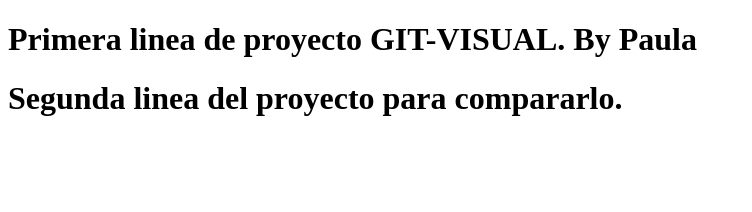
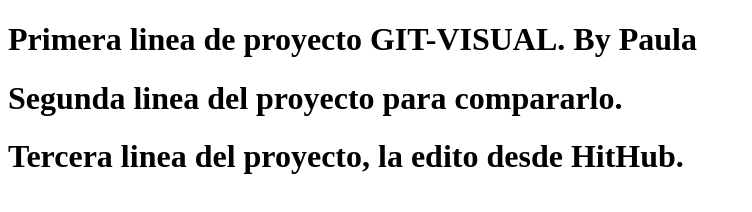
Before and after one commit to paulaolivar99/PruebaGit-Visual, a plain HTML site: page index.html in a window 1280 px wide. Shown: the whole page, without its empty margins (0-752 px from the left). Drawn offline with Linux system fonts and the light colour scheme.

Commit message:
Commit desde HitHub, añado tercera linea.

```diff
--- a/index.html
+++ b/index.html
@@ -10,6 +10,7 @@
 <body>
     <h1>Primera linea de proyecto GIT-VISUAL. By Paula</h1>
     <h1>Segunda linea del proyecto para compararlo. </h1>
+    <h1>Tercera linea del proyecto, la edito desde HitHub. </h1>
 </body>
 
 </html>
```
